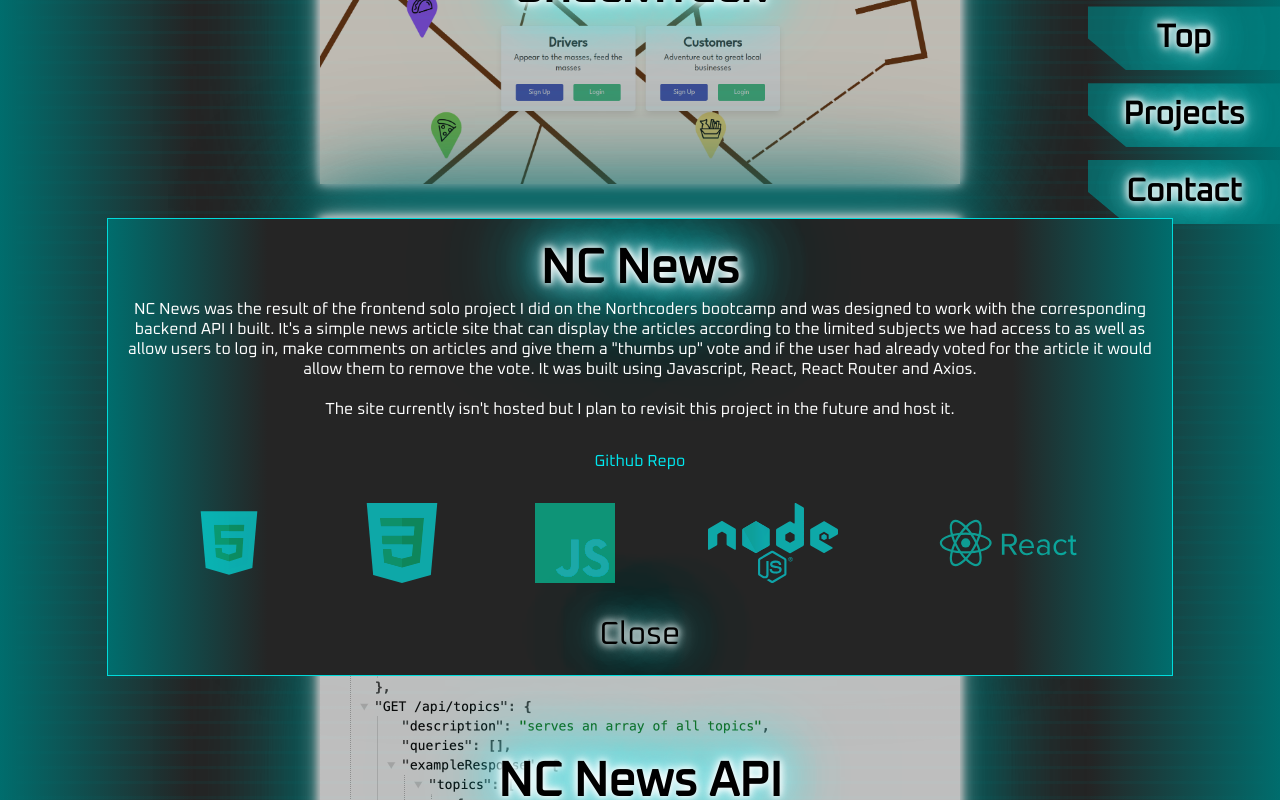
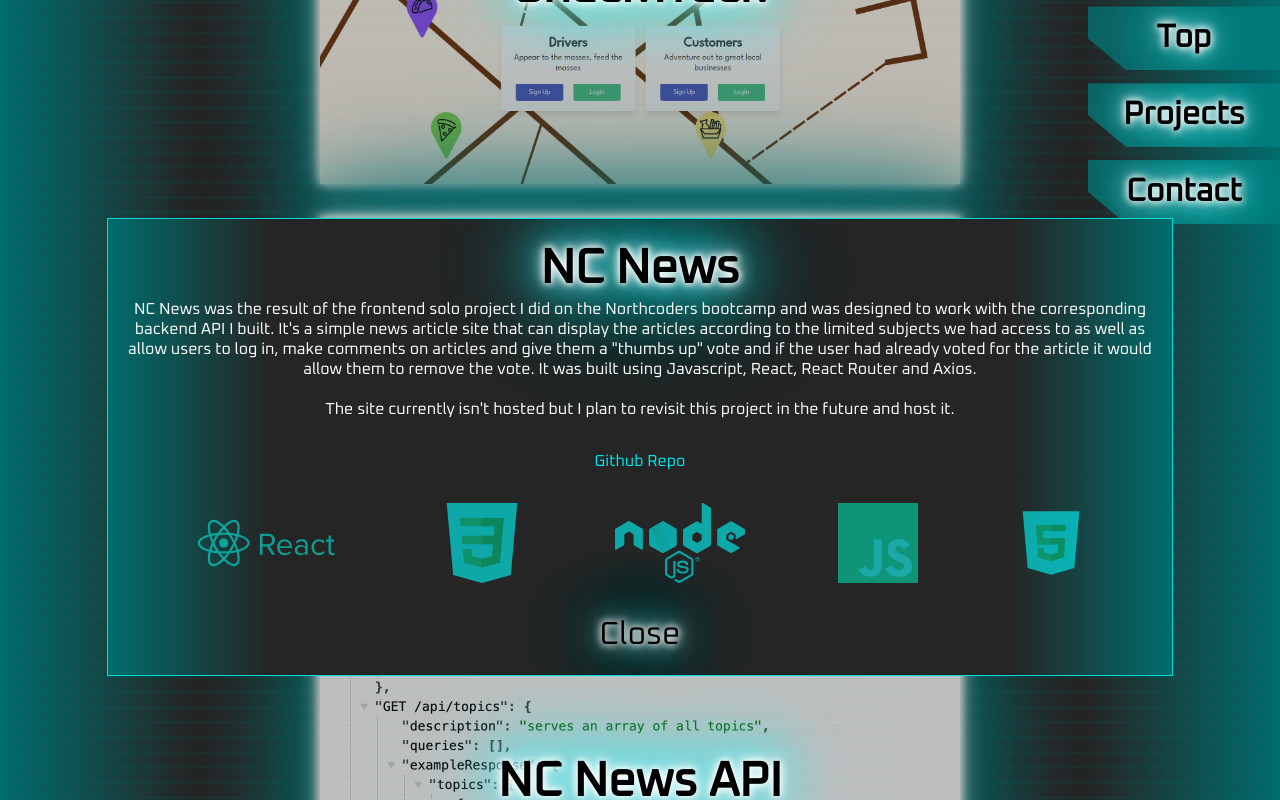
Before and after one commit to danny-817/Portfolio, a React (Vite) app: page / in a window 1280 px wide. Both pictures are taken after a click on the link "NC News". Shown: the part 1152-1952 px from the top of the page. Built offline with nearby package versions, Linux system fonts and the light colour scheme.

Commit message:
refactored all project components to use imported files

```diff
--- a/src/App.jsx
+++ b/src/App.jsx
@@ -4,12 +4,10 @@ import About from "./components/about";
 import Projects from "./components/projects";
 import Navbar from "./components/navbar";
 import Contact from "./components/contact";
-import getFileNames from "./utilties/test";
 
 function App() {
   const [count, setCount] = useState(0);
 
-  getFileNames()
 
   return (
       <main className="lines">
--- /dev/null
+++ b/src/assets/NC-News-API/logos.js
@@ -0,0 +1,18 @@
+export default [
+    {
+        altText:"express logo",
+        svg:"src/assets/NC-News-API/expressjs_logo.svg"
+    },
+    {
+        altText:"jest logo",
+        svg:"src/assets/NC-News-API/jest_logo.svg"
+    },
+    {
+        altText:"node j s logo",
+        svg:"src/assets/NC-News/node.js_logo.svg"
+    },
+    {
+        altText:"javascript logo",
+        svg:"src/assets/NC-News/javascript_logo.svg"
+    }
+]
--- /dev/null
+++ b/src/assets/NC-News/logos.js
@@ -0,0 +1,22 @@
+export default [
+    {
+        altText:"react logo",
+        svg:"src/assets/NC-News/react_logo.svg"
+    },
+    {
+        altText:"css3 logo",
+        svg:"src/assets/NC-News/css3_logo.svg"
+    },
+    {
+        altText:"node j s logo",
+        svg:"src/assets/NC-News/node.js_logo.svg"
+    },
+    {
+        altText:"javascript logo",
+        svg:"src/assets/NC-News/javascript_logo.svg"
+    },
+    {
+        altText:"html5 logo",
+        svg:"src/assets/NC-News/html5_logo.svg"
+    }
+]
--- a/src/components/projects/ncnews_modal.jsx
+++ b/src/components/projects/ncnews_modal.jsx
@@ -1,3 +1,5 @@
+import logos from "../../assets/NC-News/logos"
+
 export default function NcNewsModal ({closeModal, openModal, ref2, inView2, modals, setIsModalOpen}){
 return (
     <div className="project animation-container">
@@ -28,12 +30,23 @@ return (
                     <a className="modal-link" href="https://github.com/danny-817/nc-news/tree/main" target="_blank">Github Repo</a></li>
                 </ul>
                 <div className="logo-box">
+                {logos.map((logo)=>{
+                  return(
+                    <img src={logo.svg} alt={logo.altText} className="icon icon-opacity logo-colour"/>
+                  )
+                })
+
+
+                }
+              </div>
+
+                {/* <div className="logo-box">
                     <img src="../src/assets/NC-News/html5_logo.svg" alt="html5 logo" className="icon icon-opacity logo-colour"/>
                     <img src="../src/assets/NC-News/css3_logo.svg" alt="CSS3 logo" className="icon icon-opacity logo-colour"/>
                     <img src="../src/assets/NC-News/javascript_logo.svg" alt="Javascript logo" className="icon icon-opacity logo-colour" />
                     <img src="../src/assets/NC-News/node.js_logo.svg" alt="Node JS logo" className="icon icon-opacity logo-colour" />
                     <img src="../src/assets/NC-News/react_logo.svg" alt="React logo" className="icon icon-opacity logo-colour" />
-                </div>
+                </div> */}
                 <p
                   onClick={closeModal(1)}
                   className="modal-close neon-glow-blue"
--- a/src/components/projects/ncnewsapi_modal.jsx
+++ b/src/components/projects/ncnewsapi_modal.jsx
@@ -1,3 +1,5 @@
+import logos from "../../assets/NC-News-API/logos"
+
 export default function NcNewsApiModal ({closeModal, openModal, ref3, inView3, modals, setIsModalOpen}){
 
 return (
@@ -27,12 +29,23 @@ return (
                     <a className="modal-link" href="https://github.com/danny-817/nc-news-api" target="_blank">Github Repo</a></li>
                 </ul>
                 <div className="logo-box">
+                {logos.map((logo)=>{
+                  return(
+                    <img src={logo.svg} alt={logo.altText} className="icon icon-opacity logo-colour" />
+                  )
+                })}
+
+
+
+
+                </div>
+                {/* <div className="logo-box">
                     <img src="../src/assets/NC-News-API/javascript_logo.svg" alt="Javascript logo" className="icon icon-opacity logo-colour" />
                     <img src="../src/assets/NC-News-API/nodejs_logo.svg" alt="Node JS logo" className="icon icon-opacity logo-colour" />
                     <img src="../src/assets/NC-News-API/expressjs_logo.svg" alt="Express JS logo" className="icon icon-opacity logo-colour" />
                     <img src="../src/assets/NC-News-API/jest_logo.svg" alt="" className="icon icon-opacity logo-colour" />
 
-                </div>
+                </div> */}
                 <p
                   onClick={closeModal(2)}
                   className="modal-close neon-glow-blue"
--- a/src/components/projects/snacktrack_modal.jsx
+++ b/src/components/projects/snacktrack_modal.jsx
@@ -1,4 +1,4 @@
-import testFiles from "../../assets/Snacktrack/files"
+import logoFiles from "../../assets/Snacktrack/logos"
 
 // console.log(testFiles.htmlLogo.svg)
 
@@ -26,7 +26,7 @@ export default function SnackTrackModal ({closeModal, openModal, ref1, inView1,
               <p>
                 This app was the culmination of my time on the NorthCoders
                 bootcamp. It was designed and created collaboratively with a
-                team of 4 other graduates.The idea behind our app is that it
+                team of 4 other graduates. The idea behind our app is that it
                 helps non permanent businesses (i.e food trucks and popup
                 stalls) advertise their locations and goods by allowing them
                 to provide their locations and menus to customers via the map.
@@ -48,8 +48,8 @@ export default function SnackTrackModal ({closeModal, openModal, ref1, inView1,
                 </li>
               </ul>
               <div className="logo-box">
-              {testFiles.map((logo)=>{
-                console.log(logo, "<<<<<<<<")
+              {logoFiles.map((logo)=>{
+
                 return (
                   <img src={logo.svg} alt={logo.altText} className="icon icon-opacity logo-colour" />
 
--- a/src/utilties/test.js
+++ /dev/null
@@ -1,6 +0,0 @@
-import test  from '../assets/Snacktrack/files';
-
-
-export default function getFileNames(){
-    // console.log(test);
-}
```
Also changed, not shown: src/assets/Snacktrack/bulma_logo.svg, src/assets/Snacktrack/logos.js (renamed from src/assets/Snacktrack/files.js).
